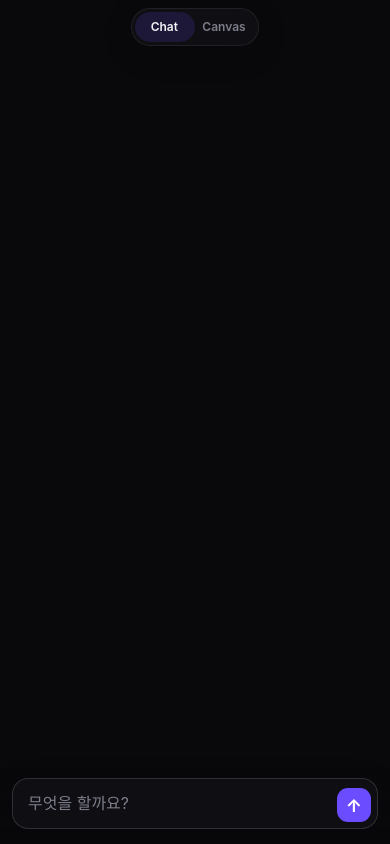
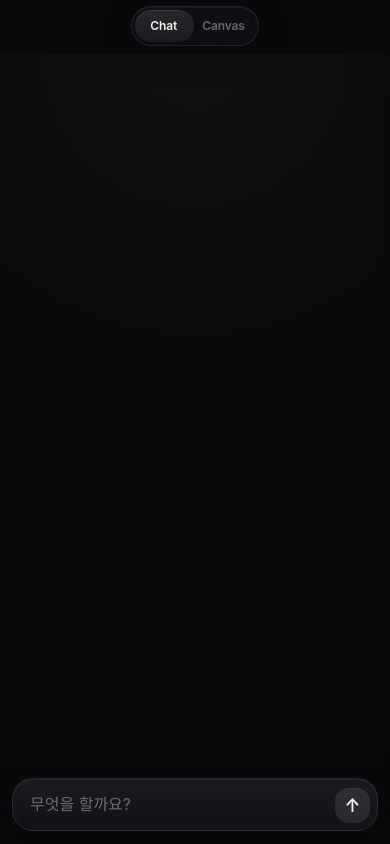
Before and after one commit to jaksim0sec/astra, a website: page front/index.html in a window 390 px wide. Drawn offline with Linux system fonts and the light colour scheme.

Commit message:
ui.css 업데이트

```diff
--- a/front/css/ui.css
+++ b/front/css/ui.css
@@ -1,14 +1,35 @@
 /* =========================================================
    Astra
-    UI / Layout / Page Transition
+   UI / Layout
+   Soft Glass / Rounded
    ========================================================= */
 
+/* ---------------------------------------------------------
+   UI tokens
+   --------------------------------------------------------- */
+
 :root {
-  /*
-   * ui.js가 0 ~ 1 범위로 갱신한다.
-   * 0 = Chat
-   * 1 = Canvas
-   */
+  --ui-bg: #0a0a0d;
+  --ui-surface: rgba(25, 25, 29, 0.72);
+  --ui-surface-soft: rgba(255, 255, 255, 0.045);
+  --ui-surface-hover: rgba(255, 255, 255, 0.075);
+
+  --ui-line: rgba(255, 255, 255, 0.085);
+  --ui-line-soft: rgba(255, 255, 255, 0.055);
+
+  --ui-text: rgba(255, 255, 255, 0.94);
+  --ui-text-soft: rgba(255, 255, 255, 0.66);
+  --ui-text-muted: rgba(255, 255, 255, 0.38);
+
+  --ui-shadow:
+    0 16px 50px rgba(0, 0, 0, 0.28);
+
+  --ui-glass-blur: 24px;
+  --ui-radius-sm: 12px;
+  --ui-radius-md: 18px;
+  --ui-radius-lg: 24px;
+  --ui-radius-xl: 30px;
+
   --page-progress: 0;
 
   --topbar-total-height:
@@ -39,9 +60,9 @@
 
   padding:
     var(--safe-top)
-    max(14px, var(--safe-right))
-    8px
-    max(14px, var(--safe-left));
+    max(12px, var(--safe-right))
+    10px
+    max(12px, var(--safe-left));
 
   pointer-events: none;
 }
@@ -63,27 +84,33 @@
   display: inline-flex;
   align-items: center;
 
-  min-height: 38px;
-  padding: 3px;
+  padding: 4px;
 
-  border: 1px solid var(--border);
+  min-height: 42px;
+
+  border: 1px solid var(--ui-line);
   border-radius: 999px;
 
-  background: rgba(16, 16, 21, 0.82);
+  background: rgba(20, 20, 24, 0.64);
 
-  /*
-   * 실제 blur가 지원되는 환경에서만 적용.
-   * Canvas / Chat 내용 자체를 blur시키지 않고
-   * 이 UI만 반투명 유리처럼 만든다.
-   */
-  backdrop-filter: blur(18px) saturate(130%);
-  -webkit-backdrop-filter: blur(18px) saturate(130%);
+  backdrop-filter:
+    blur(var(--ui-glass-blur))
+    saturate(115%);
 
-  box-shadow: var(--shadow-soft);
+  -webkit-backdrop-filter:
+    blur(var(--ui-glass-blur))
+    saturate(115%);
+
+  box-shadow:
+    0 10px 34px rgba(0, 0, 0, 0.18),
+    inset 0 1px 0 rgba(255, 255, 255, 0.045);
+
+  overflow: hidden;
+
+  user-select: none;
+  -webkit-user-select: none;
 
   touch-action: pan-y;
-  user-select: none;
-  -webkit-user-select: none;
 }
 
 #mode-switch::before {
@@ -92,16 +119,24 @@
   position: absolute;
   z-index: 0;
 
-  top: 3px;
-  bottom: 3px;
+  top: 4px;
+  bottom: 4px;
+  left: 4px;
 
-  left: 3px;
-
-  width: calc(50% - 3px);
+  width: calc(50% - 4px);
 
   border-radius: 999px;
 
-  background: var(--accent-soft);
+  background:
+    linear-gradient(
+      180deg,
+      rgba(255, 255, 255, 0.105),
+      rgba(255, 255, 255, 0.055)
+    );
+
+  box-shadow:
+    inset 0 1px 0 rgba(255, 255, 255, 0.08),
+    0 3px 12px rgba(0, 0, 0, 0.14);
 
   transform:
     translateX(
@@ -109,9 +144,7 @@
     );
 
   transition:
-    transform var(--page-transition);
-
-  pointer-events: none;
+    transform 440ms cubic-bezier(0.22, 0.8, 0.2, 1);
 }
 
 #mode-switch.is-dragging::before {
@@ -122,25 +155,28 @@
   position: relative;
   z-index: 1;
 
-  min-width: 70px;
-  height: 30px;
+  height: 32px;
+  min-width: 68px;
 
-  padding: 0 14px;
+  padding: 0 15px;
 
   border-radius: 999px;
 
-  color: var(--text-muted);
+  color: var(--ui-text-muted);
 
   font-size: 13px;
   font-weight: 600;
+  letter-spacing: -0.01em;
 
   transition:
-    color 140ms ease,
-    opacity 140ms ease;
+    color 180ms ease,
+    opacity 180ms ease;
+
+  -webkit-tap-highlight-color: transparent;
 }
 
 #mode-switch button[aria-selected="true"] {
-  color: var(--text);
+  color: var(--ui-text);
 }
 
 #mode-switch button:active {
@@ -149,7 +185,7 @@
 
 
 /* =========================================================
-   Main Workspace
+   Workspace
    ========================================================= */
 
 #workspace {
@@ -165,13 +201,14 @@
 
   overflow: hidden;
 
+  contain: layout paint;
+
   touch-action: pan-y;
-  contain: layout paint;
 }
 
 
 /* =========================================================
-   Shared Page
+   Pages
    ========================================================= */
 
 #workspace > .page {
@@ -186,126 +223,95 @@
 
   overflow: hidden;
 
-  /*
-   * page-progress:
-   * Chat   = 0
-   * Canvas = 1
-   */
-  transform: translate3d(
-    calc((var(--page-progress) * -100%)),
-    0,
-    0
-  );
-
-  will-change: transform, opacity, filter;
+  will-change:
+    transform,
+    opacity,
+    filter;
 
   transition:
-    transform var(--page-transition),
-    opacity var(--page-transition),
-    filter var(--page-transition);
+    transform 440ms cubic-bezier(0.22, 0.8, 0.2, 1),
+    opacity 440ms ease,
+    filter 440ms ease;
 }
 
+#chat-page {
+  left: 0;
 
-/*
- * Canvas는 Chat과 반대 방향으로 움직여야 한다.
- */
-#canvas-page {
-  transform: translate3d(
-    calc((1 - var(--page-progress)) * 100%),
+  transform:
+    translate3d(
+      calc(var(--page-progress) * -100%),
       0,
       0
     );
 }
 
+#canvas-page {
+  left: 100%;
 
-/*
- * 드래그 중에는 손가락을 정확히 따라가야 한다.
- */
+  transform:
+    translate3d(
+      calc(var(--page-progress) * -100%),
+      0,
+      0
+    );
+}
+
 #workspace.is-dragging > .page {
   transition: none;
 }
 
 
 /* =========================================================
-   Inactive Page Visual State
+   Page depth / soft fade
    ========================================================= */
 
-#chat-page,
-#canvas-page {
+#chat-page {
   opacity:
     calc(
-      0.68 +
-      (
-        1 -
-        abs(
-          var(--page-progress) -
-          0
-        )
-      ) * 0.32
+      0.72 +
+      (1 - var(--page-progress)) * 0.28
     );
 
   filter:
     blur(
-      calc(
-        abs(
-          var(--page-progress) -
-          0
-        ) * 4px
-      )
+      calc(var(--page-progress) * 3px)
     );
 }
 
-
-/*
- * Canvas는 반대 기준으로 계산한다.
- */
 #canvas-page {
   opacity:
     calc(
-      0.68 +
-      (
-        1 -
-        abs(
-          var(--page-progress) -
-          1
-        )
-      ) * 0.32
+      0.72 +
+      var(--page-progress) * 0.28
     );
 
   filter:
     blur(
-      calc(
-        abs(
-          var(--page-progress) -
-          1
-        ) * 4px
-      )
+      calc((1 - var(--page-progress)) * 3px)
     );
 }
 
-
-/*
- * 완전히 비활성화된 페이지의 blur를 조금 더 줄인다.
- * 실제 전환 중에는 위의 변수 기반 값이 적용된다.
- */
-#workspace[data-mode="chat"] #canvas-page {
-  pointer-events: none;
-}
-
+#workspace[data-mode="chat"] #canvas-page,
 #workspace[data-mode="canvas"] #chat-page {
   pointer-events: none;
 }
 
 
 /* =========================================================
-   Chat Page
+   Chat
    ========================================================= */
 
 #chat-page {
   display: flex;
   flex-direction: column;
 
-  background: var(--bg);
+  background:
+    radial-gradient(
+      circle at 50% 0%,
+      rgba(255, 255, 255, 0.028),
+      transparent 42%
+    ),
+    var(--ui-bg);
 
   touch-action: pan-y;
 }
@@ -318,23 +324,20 @@
   overflow-x: hidden;
   overflow-y: auto;
 
+  padding:
+    22px
+    max(15px, var(--safe-right))
+    28px
+    max(15px, var(--safe-left));
+
   overscroll-behavior-x: none;
   overscroll-behavior-y: contain;
-
-  padding:
-    20px
-    max(16px, var(--safe-right))
-    24px
-    max(16px, var(--safe-left));
-
-  scrollbar-gutter: stable;
 
   -webkit-overflow-scrolling: touch;
 }
 
 #chat-messages {
   width: min(100%, 760px);
-
   min-height: 100%;
 
   margin: 0 auto;
@@ -345,11 +348,17 @@
 
 
 /* =========================================================
-   Canvas Page
+   Canvas page
    ========================================================= */
 
 #canvas-page {
-  background: var(--bg);
+  background:
+    radial-gradient(
+      circle at 50% 35%,
+      rgba(255, 255, 255, 0.018),
+      transparent 48%
+    ),
+    var(--ui-bg);
 
   touch-action: none;
 }
@@ -373,15 +382,14 @@
 
 #canvas-world {
   position: absolute;
-
   inset: 0;
 
   transform-origin: 0 0;
 
+  touch-action: none;
+
   user-select: none;
   -webkit-user-select: none;
-
-  touch-action: none;
 }
 
 
@@ -408,12 +416,16 @@
     max(10px, var(--safe-bottom))
     max(12px, var(--safe-left));
 
+  /*
+   * 딱 잘린 배경 대신 아래쪽으로 자연스럽게 사라지는 층.
+   */
   background:
     linear-gradient(
       to bottom,
-      rgba(9, 9, 12, 0),
-      rgba(9, 9, 12, 0.74) 26%,
-      rgba(9, 9, 12, 0.96)
+      rgba(10, 10, 13, 0),
+      rgba(10, 10, 13, 0.62) 28%,
+      rgba(10, 10, 13, 0.92) 72%,
+      rgba(10, 10, 13, 0.98)
     );
 
   pointer-events: none;
@@ -422,26 +434,37 @@
 #composer-form {
   width: min(100%, 820px);
   min-width: 0;
-
-  min-height: 48px;
+  min-height: 50px;
 
   margin: 0 auto;
 
   display: flex;
   align-items: flex-end;
-  gap: 8px;
+  gap: 7px;
 
-  padding: 6px;
+  padding: 7px;
 
-  border: 1px solid var(--border-strong);
-  border-radius: 18px;
+  border: 1px solid var(--ui-line);
+  border-radius: 22px;
 
-  background: rgba(16, 16, 21, 0.92);
+  background:
+    linear-gradient(
+      180deg,
+      rgba(31, 31, 35, 0.82),
+      rgba(20, 20, 24, 0.82)
+    );
 
-  backdrop-filter: blur(18px) saturate(125%);
-  -webkit-backdrop-filter: blur(18px) saturate(125%);
+  backdrop-filter:
+    blur(26px)
+    saturate(115%);
 
-  box-shadow: var(--shadow-soft);
+  -webkit-backdrop-filter:
+    blur(26px)
+    saturate(115%);
+
+  box-shadow:
+    var(--ui-shadow),
+    inset 0 1px 0 rgba(255, 255, 255, 0.055);
 
   pointer-events: auto;
 }
@@ -452,79 +475,88 @@
   width: 0;
   min-width: 0;
 
-  min-height: 34px;
+  min-height: 36px;
   max-height: 140px;
 
   padding:
     7px
-    9px;
+    10px;
 
   border: 0;
-  border-radius: 12px;
+  border-radius: 15px;
 
   background: transparent;
 
-  color: var(--text);
+  color: var(--ui-text);
 
+  font-size: 15px;
   line-height: 1.45;
 
   overflow-y: auto;
 }
 
 #composer-input::placeholder {
-  color: var(--text-muted);
+  color: var(--ui-text-muted);
 }
 
 #composer-input:focus {
   outline: none;
 }
 
-
 #composer-submit {
   flex: 0 0 auto;
 
-  width: 34px;
-  height: 34px;
+  width: 36px;
+  height: 36px;
 
   display: flex;
   align-items: center;
   justify-content: center;
 
-  border-radius: 11px;
+  border-radius: 15px;
 
-  background: var(--accent);
-  color: #fff;
+  background:
+    rgba(255, 255, 255, 0.095);
+
+  color: var(--ui-text);
 
   font-size: 18px;
-  font-weight: 700;
+  font-weight: 600;
+
+  box-shadow:
+    inset 0 1px 0 rgba(255, 255, 255, 0.055);
 
   transition:
-    background-color 140ms ease,
-    opacity 140ms ease,
-    transform 140ms ease;
+    background 160ms ease,
+    opacity 160ms ease,
+    transform 160ms ease;
 }
 
 #composer-submit:hover {
-  background: #785cff;
+  background:
+    rgba(255, 255, 255, 0.13);
 }
 
 #composer-submit:active {
-  transform: translateY(1px);
+  transform: scale(0.95);
 }
 
 #composer-submit:disabled {
-  opacity: 0.42;
+  opacity: 0.32;
   cursor: default;
   transform: none;
 }
 
 
 /* =========================================================
-   Page Transition State
+   Transition state
    ========================================================= */
 
 #workspace.is-transitioning > .page {
-  will-change: transform, opacity, filter;
+  will-change:
+    transform,
+    opacity,
+    filter;
 }
 
 #workspace.is-settled > .page {
@@ -538,21 +570,34 @@
 
 @media (max-width: 700px) {
   #topbar {
-    padding-left: 10px;
-    padding-right: 10px;
+    padding-left: 9px;
+    padding-right: 9px;
+    padding-bottom: 8px;
+  }
+
+  #mode-switch {
+    min-height: 40px;
+    padding: 3px;
+  }
+
+  #mode-switch::before {
+    top: 3px;
+    bottom: 3px;
+    left: 3px;
   }
 
   #mode-switch button {
+    height: 31px;
     min-width: 62px;
-    padding-left: 11px;
-    padding-right: 11px;
+    padding: 0 12px;
   }
 
   #chat-content {
-    padding-top: 14px;
-    padding-left: 12px;
-    padding-right: 12px;
-    padding-bottom: 18px;
+    padding:
+      15px
+      max(11px, var(--safe-right))
+      22px
+      max(11px, var(--safe-left));
   }
 
   #composer {
@@ -560,32 +605,37 @@
   }
 
   #composer-form {
-    border-radius: 16px;
+    min-height: 49px;
+    border-radius: 21px;
   }
 }
 
 
 /* =========================================================
-   Small Mobile
+   Smaller phones
    ========================================================= */
 
 @media (max-width: 420px) {
   #mode-switch button {
-    min-width: 58px;
-    padding-left: 9px;
-    padding-right: 9px;
-
+    min-width: 57px;
+    padding: 0 10px;
     font-size: 12px;
   }
 
   #composer-input {
     font-size: 16px;
   }
+
+  #composer-submit {
+    width: 35px;
+    height: 35px;
+    border-radius: 14px;
+  }
 }
 
 
 /* =========================================================
-   Keyboard / Reduced Visual Height
+   Short viewport / keyboard
    ========================================================= */
 
 @media (max-height: 520px) {
@@ -595,7 +645,7 @@
   }
 
   #mode-switch {
-    min-height: 34px;
+    min-height: 35px;
   }
 
   #mode-switch button {
@@ -608,20 +658,20 @@
 
   #composer-form {
     min-height: 44px;
+    border-radius: 18px;
   }
 }
 
 
 /* =========================================================
-   Pointer Devices
+   Reduced motion
    ========================================================= */
 
-@media (hover: hover) and (pointer: fine) {
-  #mode-switch button:hover {
-    color: var(--text);
-  }
-
-  #chat-content {
-    scrollbar-width: thin;
+@media (prefers-reduced-motion: reduce) {
+  #workspace > .page,
+  #mode-switch::before,
+  #mode-switch button,
+  #composer-submit {
+    transition: none !important;
   }
 }
```
Lines whose indentation alone changed are shown as unchanged.
